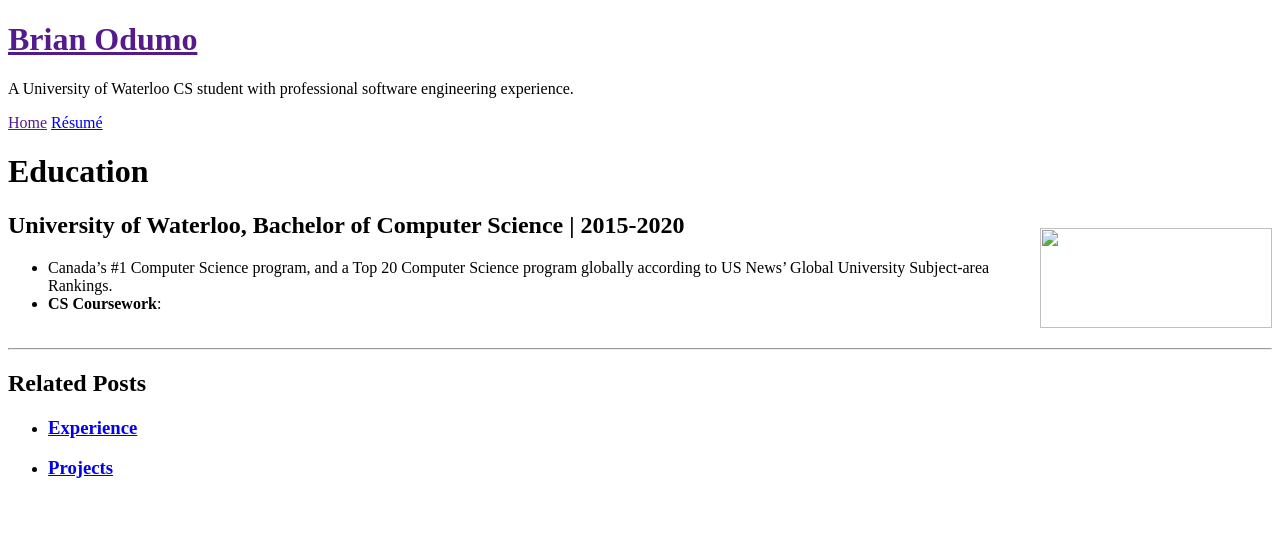
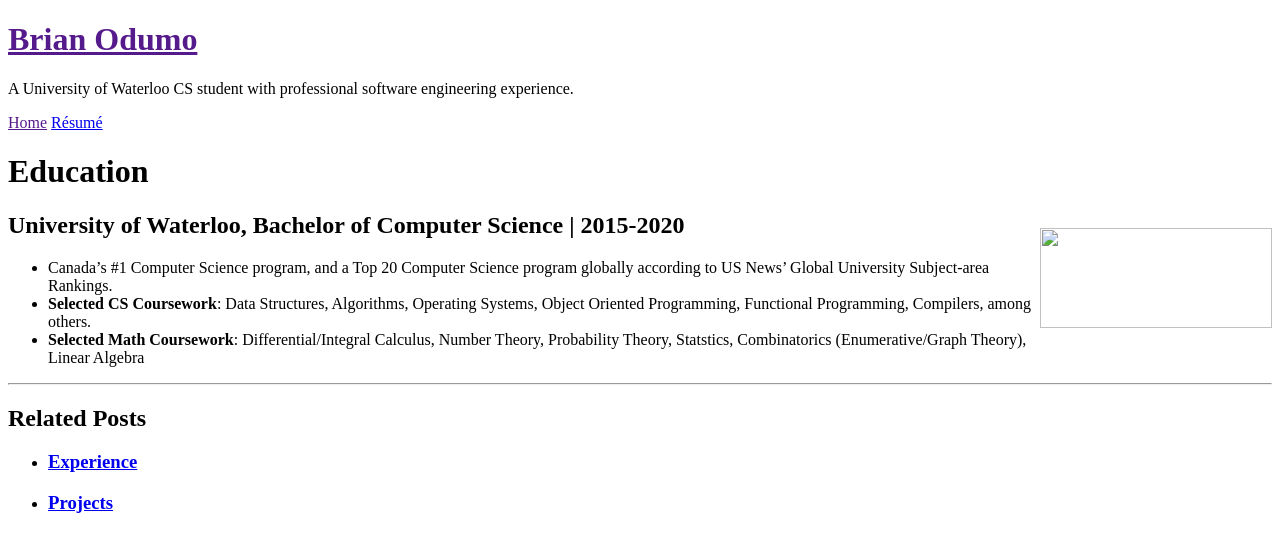
Before and after one commit to brianod/brianod.github.io, a Jekyll site: the page built from _posts/2017-12-19-education.md, in a window 1280 px wide. Shown: the top 552 px of the page. Built offline with Jekyll 4.4.1, drawn with Linux system fonts in a browser that asks for light colours.

Commit message:
update education

```diff
--- a/_posts/2017-12-19-education.md
+++ b/_posts/2017-12-19-education.md
@@ -5,7 +5,8 @@
 <p style="float: right;"><img src="../public/waterloo.png" height="100px" width="232px"></p>
 <h2>University of Waterloo, Bachelor of Computer Science | 2015-2020</h2>
 * Canada's #1 Computer Science program, and a Top 20 Computer Science program globally according to US News' Global University Subject-area Rankings.
-* **CS Coursework**:
+* **Selected CS Coursework**: Data Structures, Algorithms, Operating Systems, Object Oriented Programming, Functional Programming, Compilers, among others.
+* **Selected Math Coursework**: Differential/Integral Calculus, Number Theory, Probability Theory, Statstics, Combinatorics (Enumerative/Graph Theory), Linear Algebra
 
 <hr style="clear:both;">
 
--- a/index.html
+++ b/index.html
@@ -16,6 +16,8 @@
 <h2>University of Waterloo, Bachelor of Computer Science | 2015-2020</h2>
 <ul>
   <li>Canada’s #1 Computer Science program, and a Top 20 Computer Science program globally according to US News’ Global University Subject-area Rankings 2016.</li>
+  <li><b>Selected CS Coursework</b>: Data Structures, Algorithms, Operating Systems, Object Oriented Programming, Functional Programming, Compilers, among others.</li>
+  <li><b>Selected Math Coursework</b>: Differential/Integral Calculus, Number Theory, Probability Theory, Statstics, Combinatorics (Enumerative/Graph Theory), Linear Algebra</li>
 </ul>
 
 <hr style="clear:both;">
```
